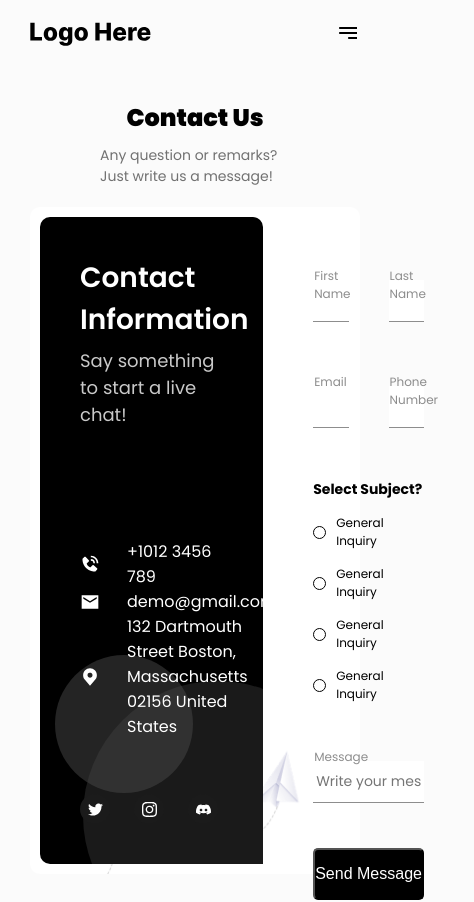
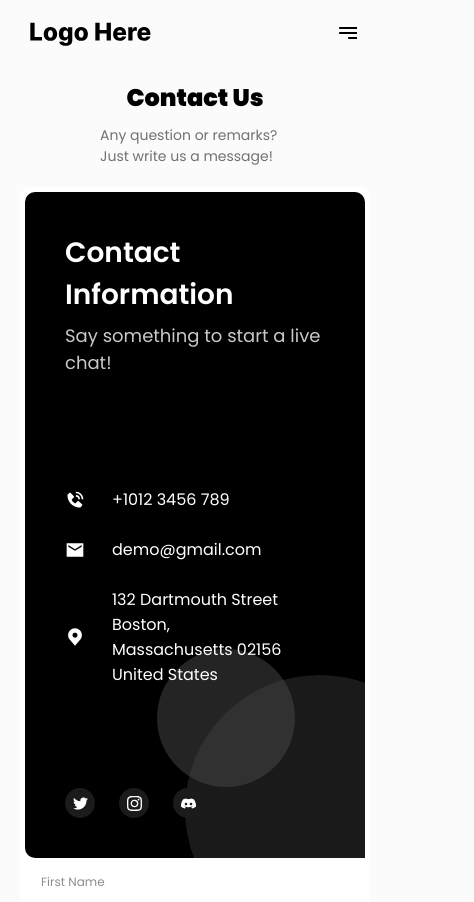
Before and after one commit to JollyR0ger42/react-contactus, a Next.js app: page / in a window 390 px wide. Shown: the top 902 px of the page, 474 px wide, since content can reach past the window. Built offline with nearby package versions, Linux system fonts and the light colour scheme.

Commit message:
add responsive to CardForm

```diff
--- a/src/app/page.module.scss
+++ b/src/app/page.module.scss
@@ -7,6 +7,10 @@
 
   @media (max-width: 800px) {
     padding: 100px 30px 30px;
+  }
+
+  @media (max-width: 640px) {
+    padding: 80px 20px 30px;
   }
 }
 
--- a/src/components/ContactCard.js
+++ b/src/components/ContactCard.js
@@ -9,7 +9,9 @@ import Image from 'next/image'
 export default function ContactCard({ card }) {
   return (
     <div className={style.card}>
-      <CardInfo data={card.info} />
+      <div className={style.cardInfoWrapper}>
+        <CardInfo data={card.info} />
+      </div>
       <div className={style.cardFormWrapper}>
         <CardForm data={card.form} />
         <div className={style.cardFormWrapperBg}>
--- a/src/components/cardForm.module.scss
+++ b/src/components/cardForm.module.scss
@@ -93,14 +93,30 @@
     height: 172px;
     gap: 40px;
     margin-bottom: 40px;
+
+    @media (max-width: 640px) {
+      display: flex;
+      flex-direction: column;
+      height: auto;
+      gap: 20px;
+      margin-bottom: 25px;
+    }
   }
 
   &Subject {
     margin-bottom: 45px;
+
+    @media (max-width: 640px) {
+      margin-bottom: 25px;
+    }
   }
 
   &Message {
     margin-bottom: 45px;
+
+    @media (max-width: 640px) {
+      margin-bottom: 25px;
+    }
   }
 }
 
@@ -115,4 +131,8 @@
   color: #fff;
   align-self: flex-end;
   cursor: pointer;
+
+  @media (max-width: 640px) {
+    max-width: 100%;
+  }
 }
--- a/src/components/cardInfo.module.scss
+++ b/src/components/cardInfo.module.scss
@@ -3,7 +3,8 @@
 .cardInfo {
   position: relative;
   background-color: #000;
-  width: 72%;
+  width: 100%;
+  height: 100%;
   border-radius: 10px;
   border-bottom-right-radius: 0;
   font-family: var(--font-poppins);
--- a/src/components/contactCard.module.scss
+++ b/src/components/contactCard.module.scss
@@ -4,16 +4,25 @@
   position: relative;
   background-color: #fff;
   width: 100%;
-  height: 667px;
   max-width: 1196px;
   border-radius: 10px;
   padding: 10px;
   display: flex;
+  align-items: stretch;
+
+  @media (max-width: 640px) {
+    flex-direction: column;
+    padding: 5px;
+    padding-bottom: 64px;
   }
 
-.cardFormWrapper {
+  &FormWrapper {
     padding: 50px;
     width: 100%;
+
+    @media (max-width: 640px) {
+      padding: 15px;
+    }
 
     &Bg {
       @include BgWrapper;
@@ -22,6 +31,22 @@
         position: relative;
         bottom: -54px;
         right: 12%;
+
+        @media (max-width: 640px) {
+          transform: scale(0.5);
+          bottom: -75px;
+          right: 30%;
         }
       }
     }
+  }
+
+  &InfoWrapper {
+    width: 72%;
+    height: 666px;
+
+    @media (max-width: 640px) {
+      width: 100%;
+    }
+  }
+}
```
Lines whose indentation alone changed are shown as unchanged.
